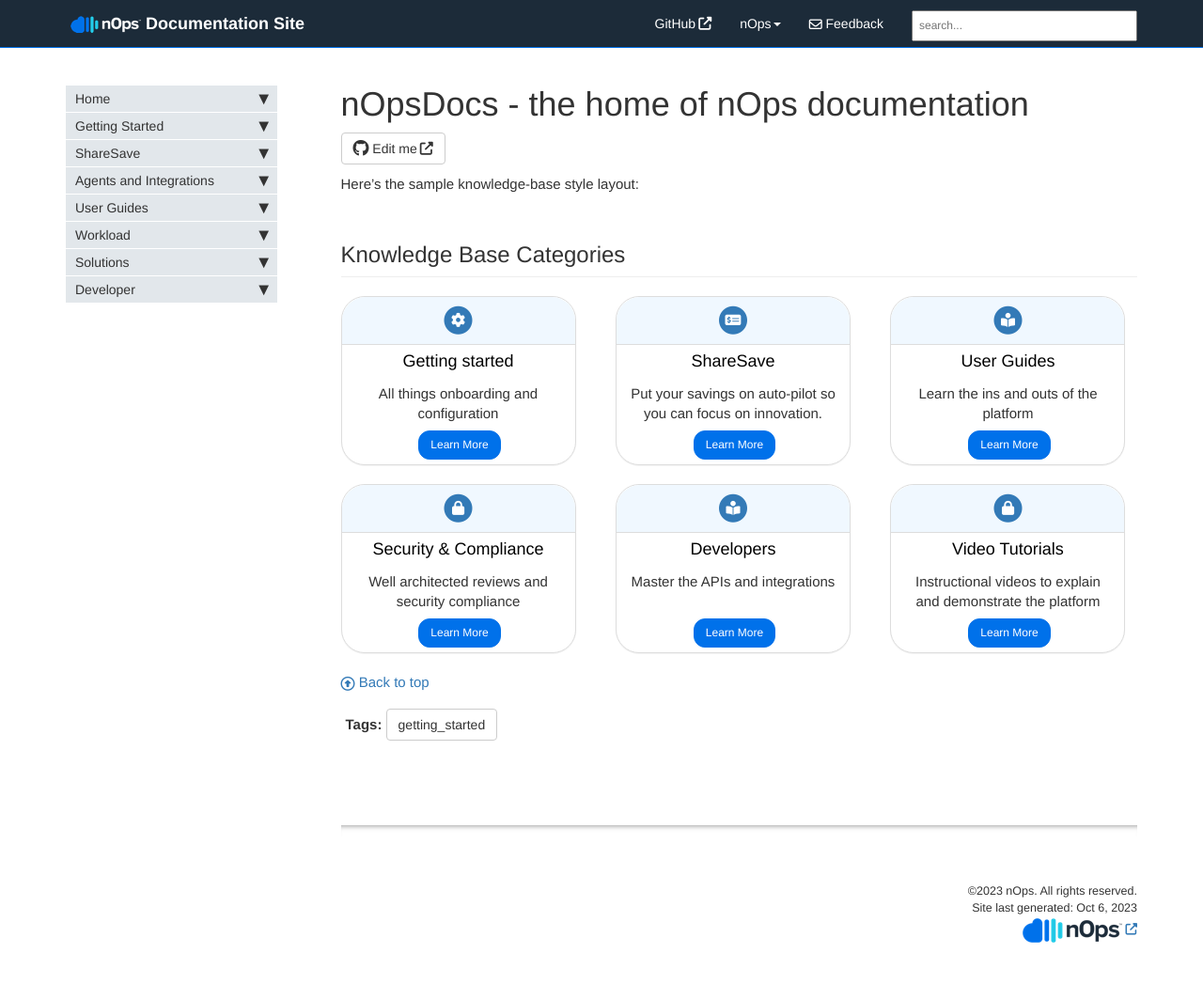
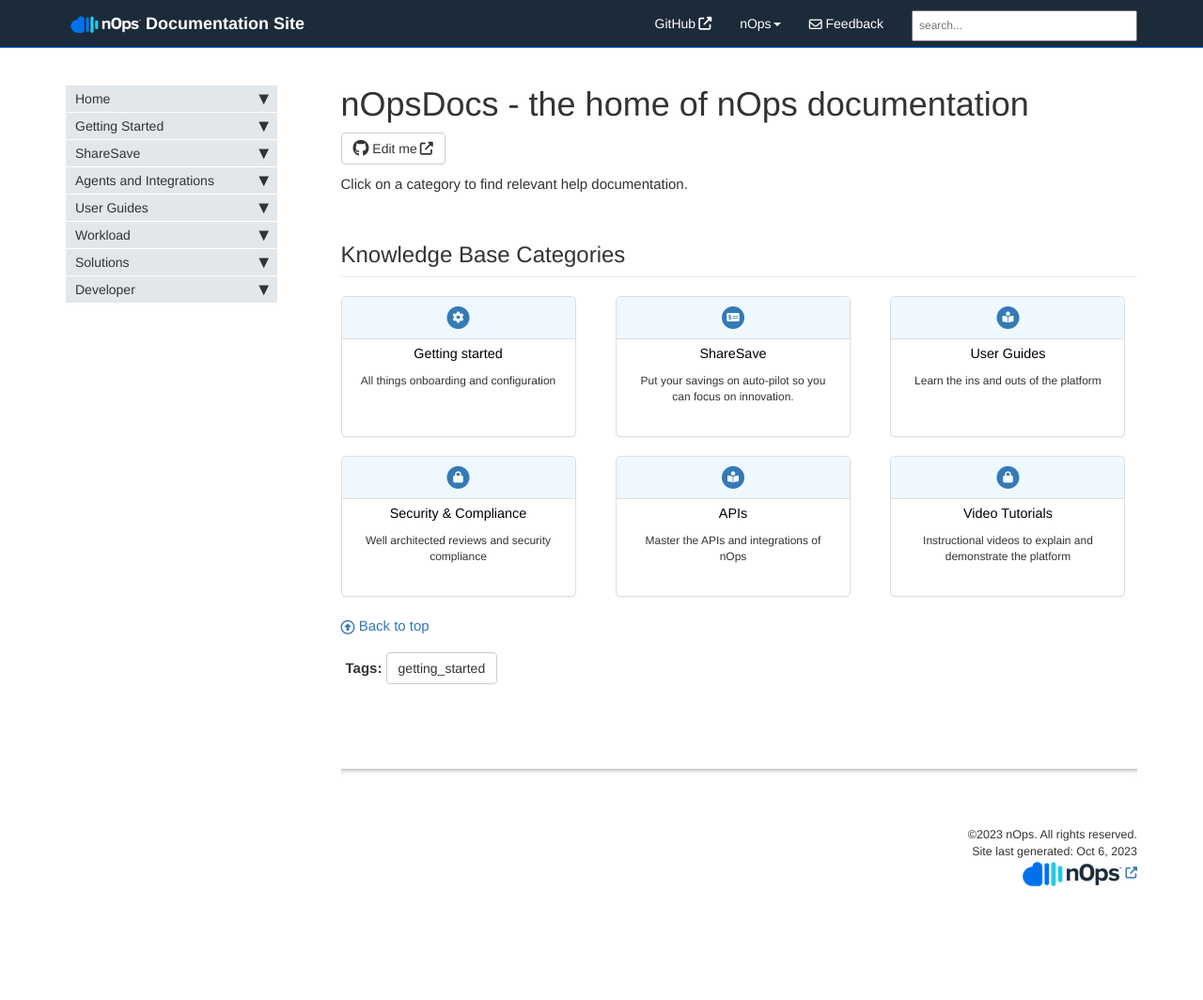
Before and after one commit to vickynovlani/nops-docs, a Jekyll site: the page built from index2.md, in a window 1280 px wide. Shown: the whole page at 94% size. Built offline with Jekyll 4.4.1, drawn with Linux system fonts in a browser that asks for light colours; nearby versions of some CDN libraries; comment, search, counter and statistics services are not loaded; after the commit the page ends 1004 px from its top, so only the background shows below that.

Commit message:
newindex

```diff
--- a/css/customstyles.css
+++ b/css/customstyles.css
@@ -871,8 +871,8 @@ dd {margin-left:20px;}
 }
 .panel-heading {
     font-weight: bold;
-    border-top-left-radius: 25px;
-    border-top-right-radius: 25px;
+    border-top-left-radius: 5px;
+    border-top-right-radius: 5px;
 
 }
 
@@ -880,11 +880,12 @@ dd {margin-left:20px;}
 
     box-sizing: border-box;
     width: 250px;
-    height: 180px;
+    height: 150px;
     display: table;
     text-align: center;
+    font-size: 12px;
     position: relative;
-    border-radius: 25px;
+    border-radius: 5px;
 
 
 }
--- a/index2.md
+++ b/index2.md
@@ -9,7 +9,7 @@ folder: mydoc
 ---
 
 
-Here's the sample knowledge-base style layout:
+Click on a category to find relevant help documentation.
 
 
 <div class="row">
@@ -30,7 +30,6 @@ Here's the sample knowledge-base style layout:
             <div class="panel-body">
                 <p class="panel-topic">Getting started</p>
                 <p>All things onboarding and configuration</p>
-                <a href="tag_getting_started.html" class="btn btn-primary btn-tags">Learn More</a>
             </div>
         </div>
     </div>
@@ -48,7 +47,6 @@ Here's the sample knowledge-base style layout:
             <div class="panel-body">
                 <p class="panel-topic">ShareSave</p>
                 <p>Put your savings on auto-pilot so you can focus on innovation.</p>
-                <a href="tag_sharesave.html" class="btn btn-primary btn-tags">Learn More</a>
             </div>
         </div>
     </div>
@@ -66,7 +64,6 @@ Here's the sample knowledge-base style layout:
             <div class="panel-body">
              <p class="panel-topic">User Guides</p>
                 <p>Learn the ins and outs of the platform</p>
-                <a href="tag_solutions.html" class="btn btn-primary btn-tags">Learn More</a>
             </div>
         </div>
     </div>
@@ -84,7 +81,6 @@ Here's the sample knowledge-base style layout:
             <div class="panel-body">
              <p class="panel-topic">Security & Compliance</p>
                 <p>Well architected reviews and security compliance</p>
-                <a href="tag_getting_started.html" class="btn btn-primary btn-tags">Learn More</a>
             </div>
         </div>
     </div>
@@ -100,9 +96,8 @@ Here's the sample knowledge-base style layout:
                 </span>
             </div>
             <div class="panel-body">
-             <p class="panel-topic">Developers</p>
-                <p>Master the APIs and integrations</p>
-                <a href="tag_getting_started.html" class="btn btn-primary btn-tags">Learn More</a>
+             <p class="panel-topic">APIs</p>
+                <p>Master the APIs and integrations of nOps</p>
             </div>
         </div>
     </div>
@@ -120,7 +115,6 @@ Here's the sample knowledge-base style layout:
             <div class="panel-body">
              <p class="panel-topic">Video Tutorials</p>
                 <p>Instructional videos to explain and demonstrate the platform</p>
-                <a href="tag_getting_started.html" class="btn btn-primary btn-tags">Learn More</a>
             </div>
         </div>
     </div>
```
